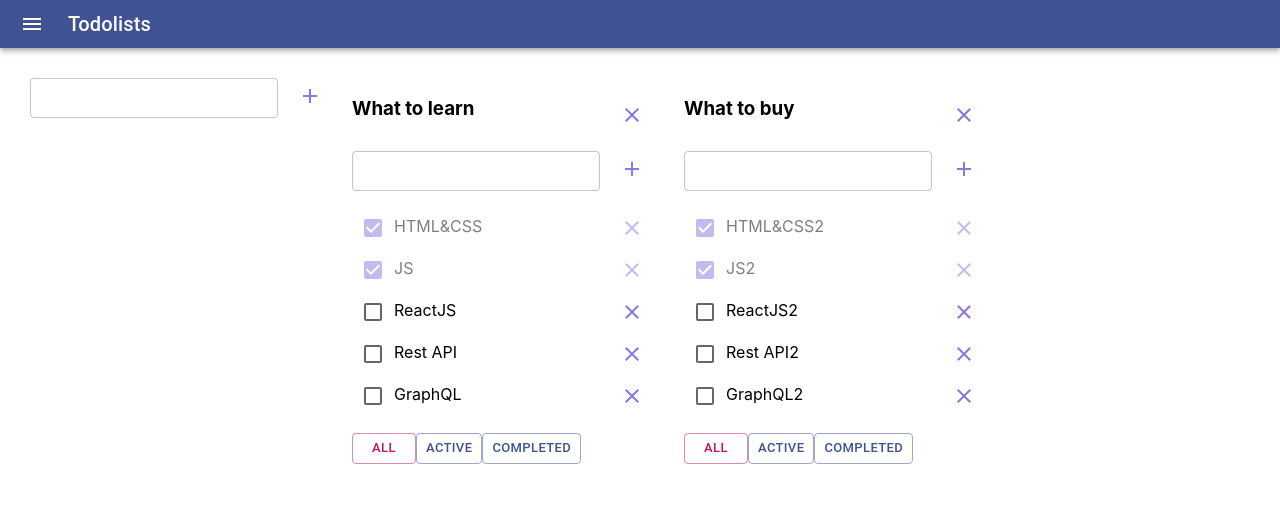
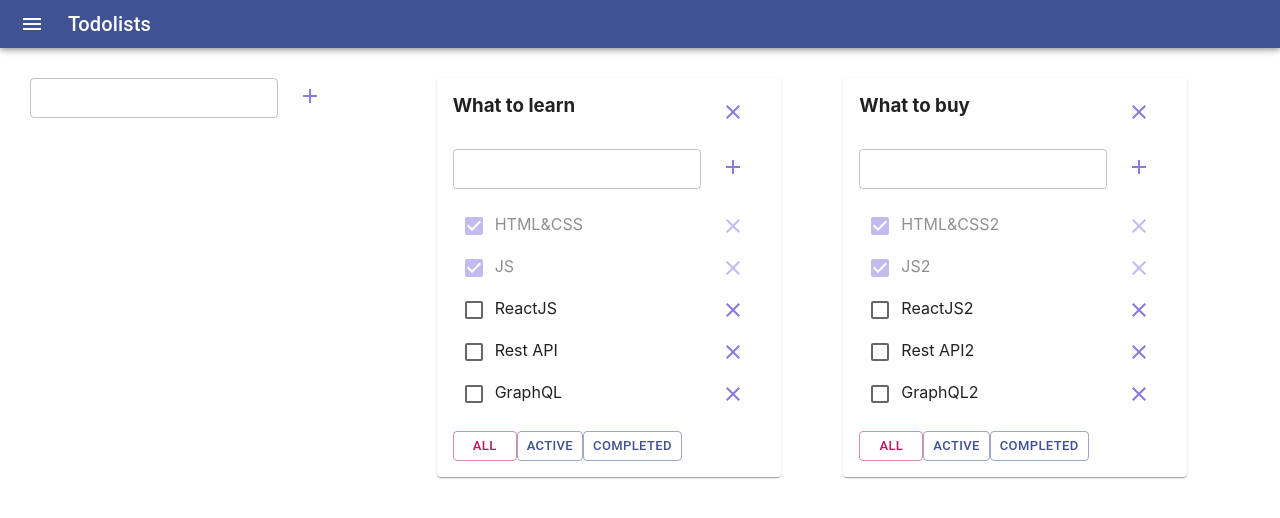
Before and after one commit to Alonasa/ATrelloAlternative, a React (Create React App) app: page / in a window 1280 px wide. Shown: the top 518 px of the page. Built offline with nearby package versions, Linux system fonts and the light colour scheme.

Commit message:
added styles to todolists and add todolist

```diff
--- a/src/App.tsx
+++ b/src/App.tsx
@@ -6,6 +6,7 @@ import {AddItemForm} from './components/AddItemForm';
 import {createTheme, ThemeProvider} from '@mui/material';
 import {Menu} from './components/Menu/Menu';
 import Grid from '@mui/material/Grid';
+import Paper from '@mui/material/Paper';
 
 
 type TodolistsType = {
@@ -126,8 +127,9 @@ function App() {
 	<ThemeProvider theme={theme}>
 	  <Menu title={'Todolists'}/>
 	  <div className="App" color={'info'}>
-		<Grid container alignContent={'flex-start'}>
+		<Grid container>
 		  <AddItemForm addItem={addTodolist}/>
+		</Grid>
 		{todolists.map(tl => {
 		  let tasksCopy = tasks[tl.id];
 		  if (tl.filter === 'Active') {
@@ -138,7 +140,9 @@ function App() {
 		  }
 
 		  return (
+			<Grid container>
 			  <Grid item spacing={2}>
+				<Paper>
 				  <Todolist
 					key={tl.id}
 					tlId={tl.id}
@@ -153,10 +157,11 @@ function App() {
 					changeTodolistTitle={changeTodolistTitle}
 					removeTodolist={removeTodolist}
 				  />
+				</Paper>
+			  </Grid>
 			</Grid>
 		  )
 		})}
-		</Grid>
 	  </div>
 	</ThemeProvider>
   );
--- a/src/Todolist.module.css
+++ b/src/Todolist.module.css
@@ -48,6 +48,12 @@
 }
 
 .title {
+    margin-top: 0;
     display: flex;
     justify-content: space-between;
 }
+
+.todolist {
+    padding: 1em;
+    box-sizing: border-box;
+}
--- a/src/Todolist.tsx
+++ b/src/Todolist.tsx
@@ -59,7 +59,7 @@ export const Todolist = (props: PropsType) => {
   }
 
   return (
-	<div style={{margin: '0 10px'}}>
+	<div className={s.todolist}>
 	  <h3 className={s.title}>
 		<EditableSpan value={props.mainTitle}
 					  onChange={changeTodolistTitleHandler}/>
--- a/src/components/AddItemForm.tsx
+++ b/src/components/AddItemForm.tsx
@@ -1,5 +1,4 @@
 import React, {FormEvent, KeyboardEvent, useState} from 'react';
-import s from '../Todolist.module.css';
 import {Button, TextField} from '@mui/material';
 import AddIcon from '@mui/icons-material/Add';
 import Box from '@mui/material/Box';
```
Lines whose indentation alone changed are shown as unchanged.
